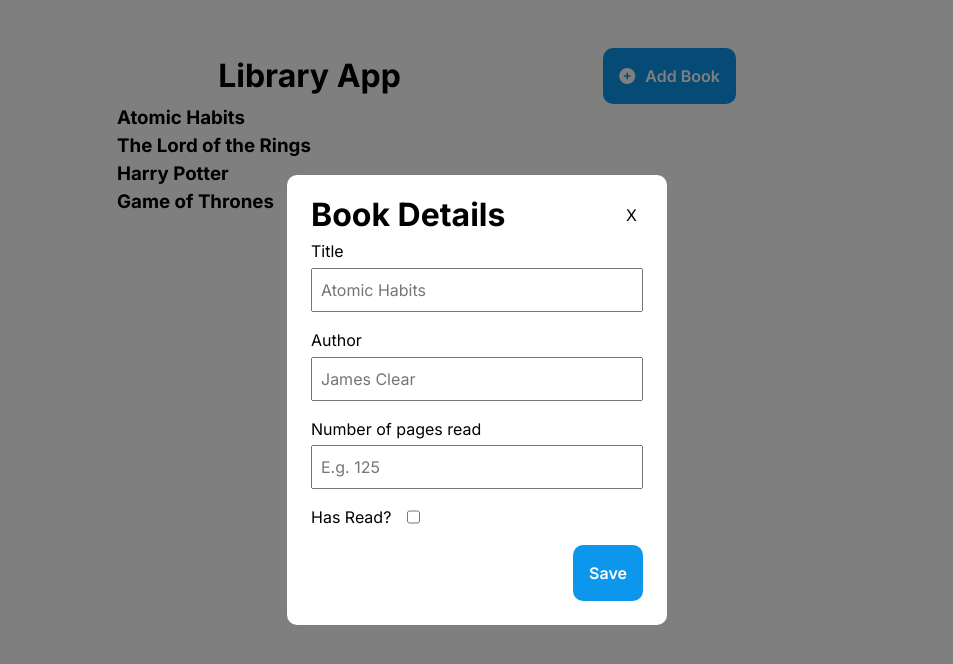
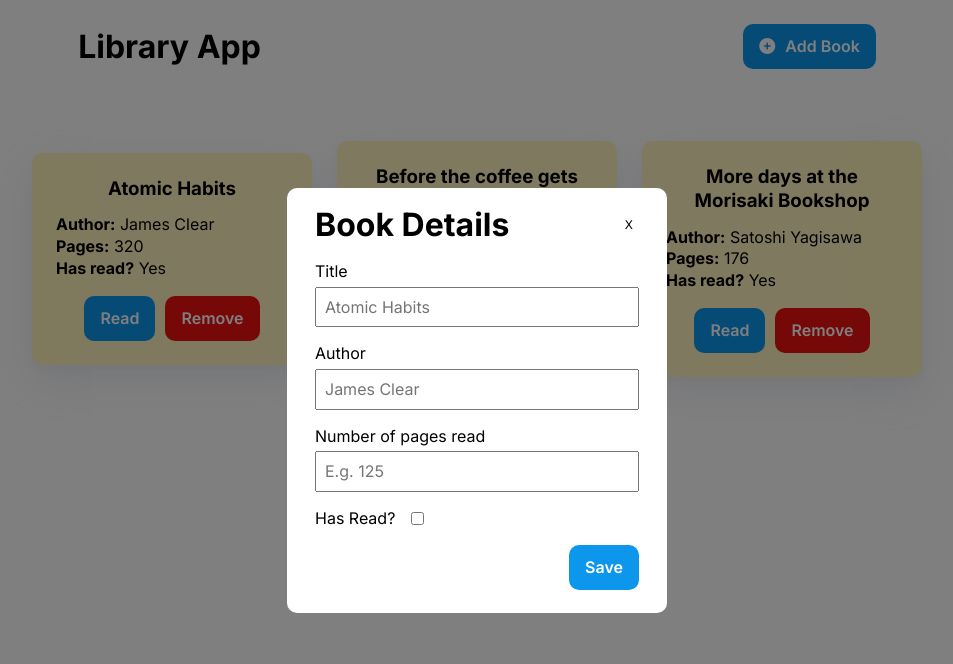
Before and after one commit to emmanesgana/library-app, a plain HTML site: page index.html in a window 1280 px wide. Both pictures are taken after a click on the button "Add Book". Shown: the whole page, without its empty margins (163-1116 px from the left). Drawn offline with Linux system fonts and the light colour scheme; a web font is replaced by a local one.

Commit message:
Added and Updated functionality
- Created functions that can add, remove and toggle read status.
- Added basic validation for input fields.
- Updated styling and added some animation when hovering on listed books.

```diff
--- a/data.js
+++ /dev/null
@@ -1,29 +0,0 @@
-const data = [
-    {
-        title: 'Atomic Habits',
-        author: 'James Clear',
-        pagesRead: 87,
-        hasRead: false
-    },
-    {
-        title: 'The Lord of the Rings',
-        author: 'J.R.R. Tolkien',
-        pagesRead: 178,
-        hasRead: true
-    },
-    {
-        title: 'Harry Potter',
-        author: 'J.K. Rowling',
-        pagesRead: 0,
-        hasRead: false
-    },
-    {
-        title: 'Game of Thrones',
-        author: 'George R.R. Martin',
-        pagesRead: 250,
-        hasRead: true
-    },
-
-]
-
-export default data
--- a/index.css
+++ b/index.css
@@ -11,12 +11,13 @@
 }
 
 body {
-    line-height: 1.5;
+    line-height: 1.3;
     -webkit-font-smoothing: antialiased;
     font-family: 'Inter', sans-serif;
-    width: 720px;
     margin: auto;
 }
+
+
 
 img,
 picture,
@@ -57,11 +58,53 @@ h6 {
     display: flex;
     align-items: center;
     justify-content: space-around;
-    margin-top: 3em;
+    padding: 1.5em 0;
 }
 
 i {
     margin-right: 10px;
+}
+
+/* Main Style */
+
+.books {
+    display: flex;
+    flex-wrap: wrap;
+    align-items: center;
+    justify-content: center;
+    gap: 25px;
+    margin: 3em;
+}
+
+.empty {
+    display: flex;
+    align-items: center;
+    justify-content: center;
+    margin: 5em;
+}
+
+.book {
+    padding: 1.5em;
+    width: 280px;
+    min-height: 200px;
+    height: auto;
+    background-color: rgb(255, 245, 190);
+    box-shadow: 0 5px 10px rgba(154,160,185,.05), 0 15px 40px rgba(166,173,201,.2);
+    border-radius: 10px;
+    display: flex;
+    flex-direction: column;
+    gap: 1px;
+}
+
+.book:hover {
+    transition: transform 125ms;
+    transform: translateY(-10px);
+}
+
+.book-title {
+    word-wrap: break-word;
+    margin-bottom: .65em;
+    text-align: center;
 }
 
 /* Modal Style */
@@ -79,8 +122,8 @@ i {
 #modal {
     display: none;
     width: 380px;
-    height: 450px;
-    padding: 1em 1.5em;
+    height: 425px;
+    padding: 1em 1.75em;
     position: fixed;
     background-color: #FFFFFF;
     border-radius: 10px;
@@ -89,18 +132,24 @@ i {
     left: 0;
     right: 0;
     margin: auto;
-    /* box-shadow: 0 5px 10px rgba(154,160,185,.05), 0 15px 40px rgba(166,173,201,.2); */
 }
 
 .modal-header {
     display: flex;
     justify-content: space-between;
+    margin-bottom: 1em;
 }
 
 .modal-close {
     border: none;
     background-color: transparent;
     cursor: pointer;
+    font-size: .75rem;
+}
+
+.modal-close:hover {
+    color: red;
+    font-weight: 700;
 }
 
 #add-form {
@@ -136,11 +185,30 @@ input#pages{
 
 /* Button and input style */
 
+.book-button{
+    margin-top: 1em;
+    display: flex;
+    justify-content: center;
+    gap: 10px;
+}
+
 .add-book,
-.save-button {
+.save-button,
+.read-button {
     background-color: #0C97ED;
     border: none;
-    padding: 1em 1em;
+    padding: 0.75em 1em;
+    font-size: 1rem;
+    color: #FFFFFF;
+    border-radius: 10px;;
+    cursor: pointer;
+    font-weight: 600;
+}
+
+.remove-button {
+    background-color: #ec1010;
+    border: none;
+    padding: 0.75em 1em;
     font-size: 1rem;
     color: #FFFFFF;
     border-radius: 10px;;
--- a/index.html
+++ b/index.html
@@ -24,7 +24,7 @@
         </div>
     </header>
     <main>
-        <div id="root">
+        <div id="root" class="books">
             <!-- Content Goes Here -->
         </div>
     </main>
@@ -36,17 +36,18 @@
             <button id="modal-close" class="modal-close">X</button>
         </div>
         <form id="add-form">
-            <label for="title">Title</label><input type="text" name="title" id="title" placeholder="Atomic Habits">
+            <label for="title">Title</label><input type="text" name="title" id="title" placeholder="Atomic Habits"
+                required>
             <label for="author">Author</label><input type="text" name="author" id="author" placeholder="James Clear">
             <label for="pages">Number of pages read</label><input type="number" name="pages" id="pages"
                 placeholder="E.g. 125">
             <div class="checkbox">
                 <label>Has Read?</label><input type="checkbox" name="read" id="read">
             </div>
+            <div class="save">
+                <button type="submit" id="save-button" class="save-button">Save</button>
+            </div>
         </form>
-        <div class="save">
-            <button id="save-button" class="save-button">Save</button>
-        </div>
     </div>
     <script src="index.js" type="module"></script>
 </body>
--- a/index.js
+++ b/index.js
@@ -1,30 +1,123 @@
-import data from "./data.js"
+let data = [
+    {
+        id: 1,
+        title: "Atomic Habits",
+        author: "James Clear",
+        pages: 320,
+        hasRead: true
+    },
+    {
+        id: 2,
+        title: "Before the coffee gets cold",
+        author: "Toshikazu Kawaguchi",
+        pages: 272,
+        hasRead: false
+    },
+    {
+        id: 3,
+        title: "More days at the Morisaki Bookshop",
+        author: "Satoshi Yagisawa",
+        pages: 176,
+        hasRead: true
+    }
+
+]
+
+let title = "";
+let author = "";
+let pages = 0;
+let read = false;
 
 const modal = document.getElementById("modal");
 const modalBg = document.getElementById("modal-bg")
+const form = document.getElementById("add-form")
 const root = document.getElementById("root");
 const addBookButton = document.getElementById("add-book");
+const saveBookButton = document.getElementById("save-button")
 const closeModalButton = document.getElementById("modal-close");
+const bookTitle = document.getElementById("title");
+const bookAuthor = document.getElementById("author");
+const bookPages = document.getElementById("pages");
+const bookRead = document.getElementById("read");
 
-function renderBooks(arr) {
-    return arr.forEach(item => {
-        return root.innerHTML += `
-            <div id="book" class="book">
-                <h3>${item.title}</h3>
-            </div>
-        `
-    })
-}
+document.body.addEventListener("click", e => {
+    deleteBook(e);
+    toggleRead(e);
+});
+
+form.addEventListener("submit", e => {
+    e.preventDefault();
+    const title = bookTitle.value;
+    const author = bookAuthor.value;
+    const pages = bookPages.value;
+    const hasRead = bookRead.checked;
+    saveBook({ title, author, pages, hasRead });
+    modal.style.display = "none";
+    modalBg.style.display = "none";
+})
 
 addBookButton.addEventListener("click", () => {
     modal.style.display = "block";
     modalBg.style.display = "block";
 
 });
+
 closeModalButton.addEventListener("click", () => {
     modal.style.display = "none";
     modalBg.style.display = "none";
 });
 
+function saveBook({ title, author, pages, hasRead }) {
+    const newBook = {
+        title,
+        author,
+        pages,
+        hasRead,
+        id: data.length > 0 ? data[data.length - 1].id + 1 : 1
+    }
+    data = [...data, newBook];
+    renderBooks();
+}
 
-renderBooks(data)
+function deleteBook(e) {
+    e.stopPropagation();
+    if (!e.target.matches(".remove-button")) return;
+    const id = e.target.dataset.id;
+    data = data.filter(book => book.id !== Number(id));
+    renderBooks();
+}
+
+function toggleRead(e) {
+    e.stopPropagation();
+    if (!e.target.matches(".read-button")) return;
+    const id = e.target.dataset.id;
+    data = data.map(book =>
+        book.id === Number(id) ? {
+            ...book,
+            hasRead: !book.hasRead
+        } : book
+    );
+    console.log(data)
+    renderBooks();
+}
+
+function renderBooks() {
+    if (data.length === 0) return root.innerHTML = `<h3 class="empty">Looking a bit empty here...</h3>`;
+
+    root.innerHTML = data.map(({ title, author, pages, hasRead, id }) => {
+        return `
+            <div id="book" class="book" data-id="${id}">
+                <h3 class="book-title">${title}</h3>
+                <p><strong>Author:</strong> ${author.length > 0 ? author : 'N/A'}</p>
+                <p><strong>Pages:</strong> ${pages}</p>
+                <p><strong>Has read?</strong> ${hasRead ? "Yes" : "No"}</p>
+                <div class="book-button">
+                    <button id="read-button" class="read-button" data-id="${id}">Read</button>
+                    <button id="remove-button" class="remove-button" data-id="${id}">Remove</button>
+                </div>
+            </div>
+        `
+    }).join("");
+}
+
+renderBooks()
```
